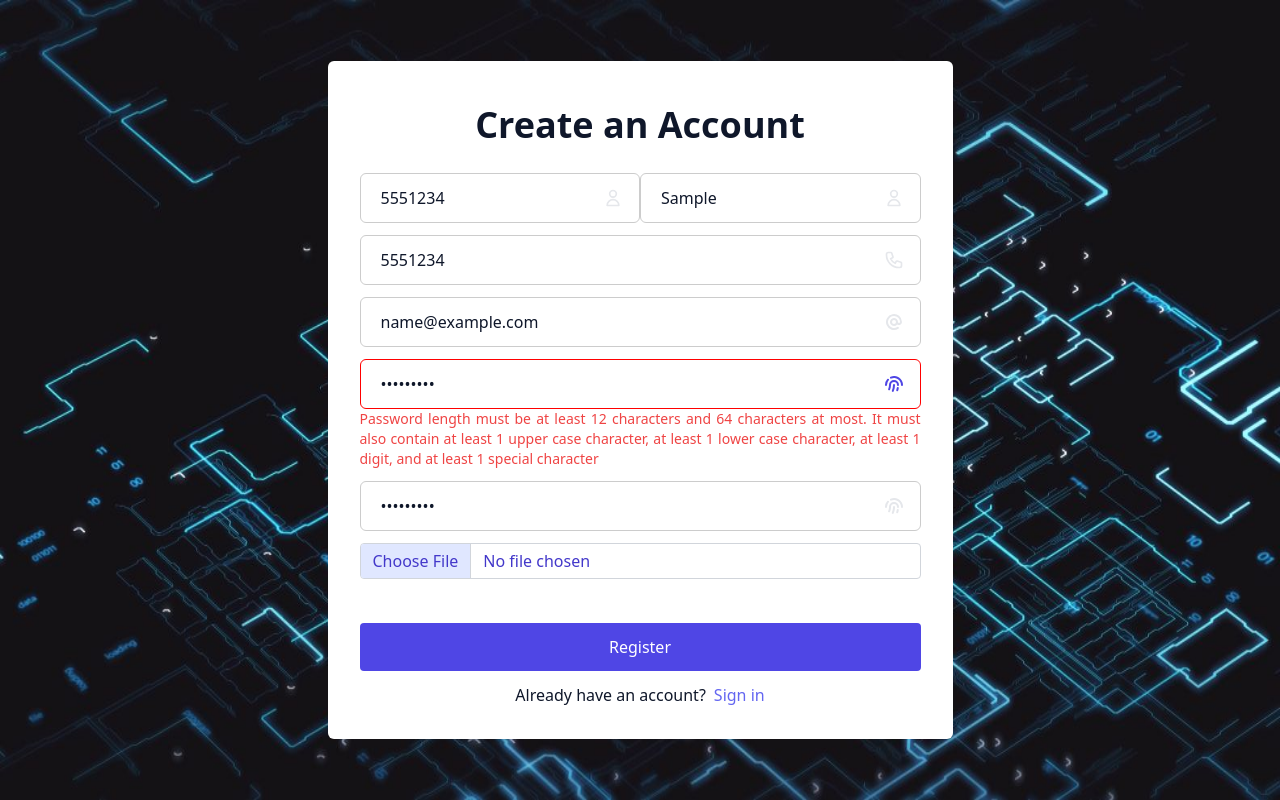
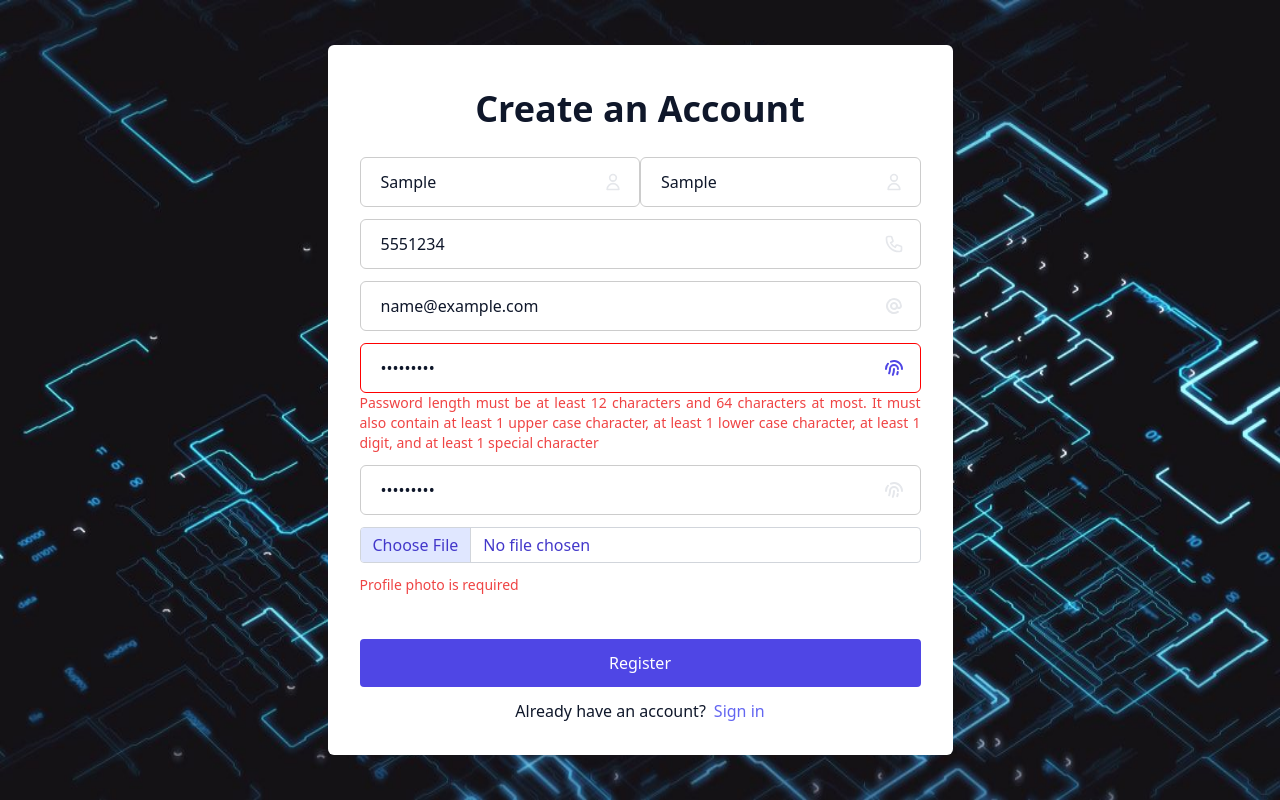
Before and after one commit to lorenzo-querol/CCSECDV-Final-Project, a Next.js app: page /register in a window 1280 px wide. Both pictures are taken after typing "Sample", "Sample", "5551234", "name@example.com", "Sample123", "Sample123" into the empty fields and a click on the button "Register". Built offline with nearby package versions, Linux system fonts and the light colour scheme.

Commit message:
update: general updates to avatar upload

```diff
--- a/app/(auth)/register/page.js
+++ b/app/(auth)/register/page.js
@@ -1,10 +1,11 @@
 "use client";
 
-import React, { useState } from "react";
+import React, { useEffect, useState, useRef } from "react";
 import Link from "next/link";
 import { useForm } from "react-hook-form";
 import sanitizeHtml from "sanitize-html";
 import styles from "@/app/Form.module.css";
+import axios from "axios";
 
 // Icons
 import {
@@ -13,9 +14,9 @@ import {
     HiOutlineUser,
     HiOutlinePhone,
 } from "react-icons/hi";
-import Script from "next/script";
 
 export default function Register() {
+    const inputFileRef = useRef();
     const [show, setShow] = useState({
         password: false,
         confirmPassword: false,
@@ -28,20 +29,29 @@ export default function Register() {
     } = useForm();
 
     const onSubmit = async (data) => {
+        const formData = new FormData();
+
         const cleanedData = {
             ...data,
             firstName: sanitizeHtml(data.firstName.trim()),
             lastName: sanitizeHtml(data.lastName.trim()),
             phoneNumber: sanitizeHtml(data.phoneNumber.trim()),
             email: sanitizeHtml(data.email.trim()),
-            avatar: "",
         };
         delete cleanedData.confirmPassword;
 
-        const response = await fetch("/api/users", {
-            method: "POST",
-            body: JSON.stringify(cleanedData),
-        });
+        formData.append("avatar", data.avatar[0]);
+        formData.append("userInfo", JSON.stringify(cleanedData));
+
+        try {
+            await axios.post("/api/users", formData, {
+                headers: {
+                    "Content-Type": "multipart/form-data",
+                },
+            });
+        } catch (error) {
+            console.error("Error uploading file:", error);
+        }
     };
 
     const watchPassword = watch("password");
@@ -147,7 +157,7 @@ export default function Register() {
                             name="phoneNumber"
                             placeholder="Phone Number"
                             className={styles.input_text}
-                            {...register("firstName", {
+                            {...register("phoneNumber", {
                                 required: "First name is required",
                                 pattern: {
                                     value: /^[\w\s\u00C0-\u017F]{2,}$/, // Accepts alphanumeric characters, spaces, and special characters like "Ñ", "ñ", and letters with a tilde, with a minimum length of 2
@@ -298,11 +308,22 @@ export default function Register() {
                         className="h-full relative m-0 block w-full min-w-0 flex-auto rounded border border-solid border-gray-300  bg-clip-padding px-3 py-[0.32rem] text-base font-normal text-indigo-700 transition duration-300 ease-in-out file:-mx-3 file:-my-[0.32rem] file:overflow-hidden file:rounded-none file:border-0 file:border-solid file:border-inherit file:bg-indigo-100 file:px-3 file:py-[0.32rem] file:text-indigo-700 file:transition file:duration-150 file:ease-in-out file:[border-inline-end-width:1px] file:[margin-inline-end:0.75rem] hover:file:bg-indigo-500 focus:border-primary focus:text-indigo-700 focus:shadow-te-primary focus:outline-none  dark:text-indigo-200 dark:file:bg-indigo-700 dark:file:text-indigo-100 dark:focus:border-primary"
                         type="file"
                         id="profile"
+                        {...register("avatar", {
+                            required: "Profile photo is required",
+                        })}
                     />
                 </div>
+                {/* Error message */}
+                {errors.avatar && (
+                    <p role="alert" className={styles.error_text}>
+                        {errors.avatar?.message}
+                    </p>
+                )}
                 <div>
                     {/* Register button */}
-                    <button className={styles.button}>Register</button>
+                    <button className={styles.button} type="submit">
+                        Register
+                    </button>
                 </div>
                 {/* Got to sign in */}
                 <p className="mt-8 text-center">
--- a/app/api/users/route.js
+++ b/app/api/users/route.js
@@ -2,26 +2,45 @@ import connectToDatabase from "@/utils/database";
 import User from "@/models/user";
 import bcrypt from "bcrypt";
 import sanitizeHtml from "sanitize-html";
+import { writeFile } from "fs/promises";
+import { Buffer } from "buffer";
+
+// Turn off body parsing, and instead use the raw body
+export const config = {
+    api: {
+        bodyParser: false,
+    },
+};
 
 export async function POST(req) {
     try {
-        const request = await req.json();
         await connectToDatabase();
 
-        const { email, firstName, lastName, password, phoneNumber, avatar } =
-            request;
+        const data = await req.formData();
+        const userInfo = JSON.parse(data.get("userInfo"));
+        const avatar = data.get("avatar");
 
+        const { email, firstName, lastName, password, phoneNumber } = userInfo;
         const hashedPassword = await bcrypt.hash(password, 10); // Hash the password with internally generated salt
-
         const user = new User({
             email: sanitizeHtml(email.trim()),
             firstName: sanitizeHtml(firstName.trim()),
             lastName: sanitizeHtml(lastName.trim()),
             password: hashedPassword,
             phoneNumber: sanitizeHtml(phoneNumber.trim()),
-            avatar: avatar,
+            avatar: {
+                data: "/tmp/" + avatar.name,
+                contentType: avatar.type,
+            },
         });
 
+        // Prepare the avatar for saving
+        const bytes = await avatar.arrayBuffer();
+        const buffer = Buffer.from(bytes);
+        const path = `${process.cwd()}/tmp/${avatar.name}`;
+
+        // Save the avatar and user to the filesystem
+        await writeFile(path, buffer);
         await user.save();
 
         return new Response(
--- a/models/user.js
+++ b/models/user.js
@@ -6,7 +6,10 @@ const userSchema = new mongoose.Schema({
     lastName: { type: String, required: true },
     password: { type: String, required: true },
     phoneNumber: { type: String, required: true },
-    avatar: { type: String, required: false },
+    avatar: {
+        data: { type: String, required: true },
+        contentType: { type: String, required: true },
+    },
 });
 
 const User = mongoose.models.User || mongoose.model("User", userSchema);
```
